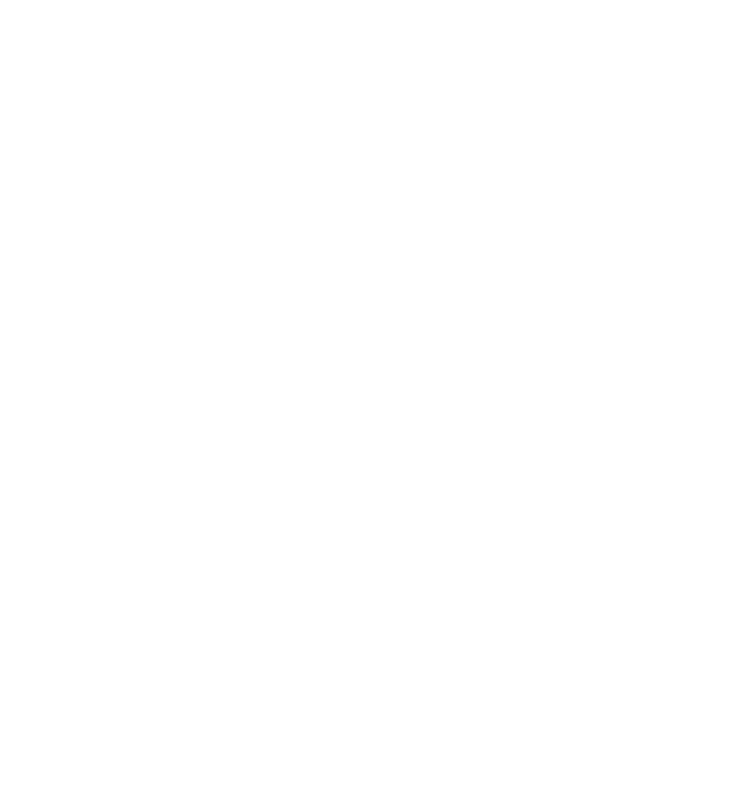
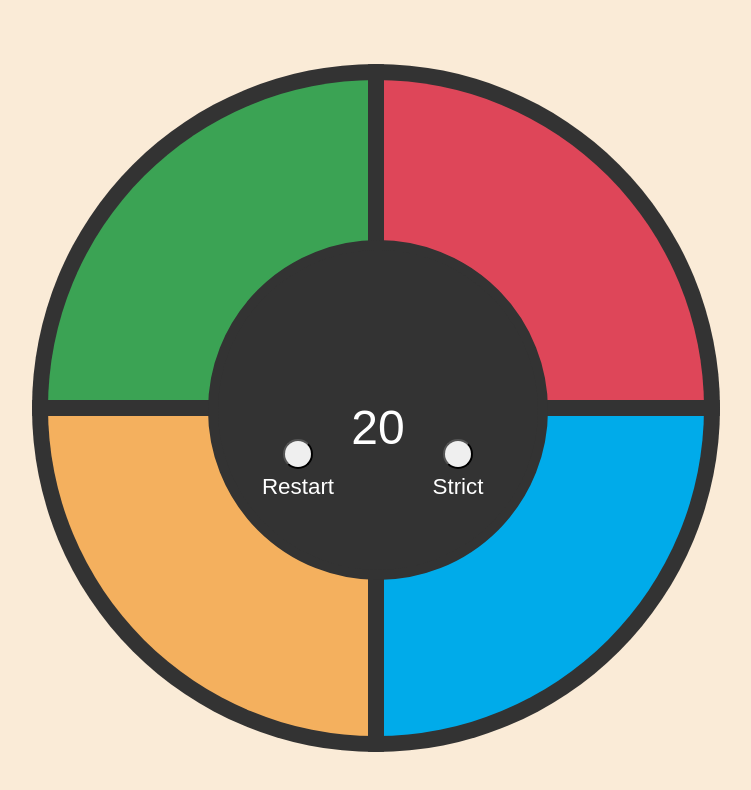
Before and after one commit to MiguelEnc/Simon-Says, a plain HTML site: page index.html in a window 1280 px wide. Shown: the whole page, without its empty margins (272-1023 px from the left). Drawn offline with Linux system fonts and the light colour scheme.

Commit message:
Designs game pad

```diff
--- a/css/style.css
+++ b/css/style.css
@@ -0,0 +1,107 @@
+
+.container {
+  display: flex;
+  justify-content: center;
+  font-family: fantasy;
+  align-items: center;
+  position: fixed;
+  color: white;
+  height: 100%;
+  width: 100%;
+}
+
+.groups {
+  width: 43em;
+  height: 43em;
+}
+
+.pad {
+  height: 20em;
+  width: 20em;
+}
+
+.center-pad {
+  background-color: #333;
+  border: 10px solid #333;
+  border-radius: 100%;
+  position: relative;
+  text-align: center;
+  height: 20em;
+  width: 20em;
+  left: 11em;
+  top: 11em;
+}
+
+.center-pad h2 {
+  font-size: 5em;
+  margin: 40px 0px 0px 50px;
+  position: fixed;
+}
+
+#stage {
+  font-size: 3em;
+  position: relative;
+  top: -11em;
+}
+
+.btn {
+  border-radius: 100%;
+  height: 30px;
+  width: 30px;
+}
+
+.btn:focus {
+  outline: none;
+}
+
+.configs {
+  position: relative;
+  top: -34em;
+}
+
+.config {
+  width: 50%;
+  float: left;
+}
+
+.config h4 {
+  font-weight: 100;
+  font-size: 1.4em;
+  margin: 5px;
+}
+
+.green {
+  border-top-left-radius: 100%;
+  background-color: #3BA354;
+  border-top: 1em solid #333;
+  border-left: 1em solid #333;
+  border-right: 0.5em solid #333;
+  border-bottom: 0.5em solid #333;
+}
+
+.red {
+  border-top-right-radius: 100%;
+  background-color: #DE4659;
+  border-top: 1em solid #333;
+  border-left: 0.5em solid #333;
+  border-right: 1em solid #333;
+  border-bottom: 0.5em solid #333;
+}
+
+.yellow {
+  border-bottom-left-radius: 100%;
+  background-color: #F4B05E;
+  border-top: 0.5em solid #333;
+  border-left: 1em solid #333;
+  border-right: 0.5em solid #333;
+  border-bottom: 1em solid #333;
+}
+
+.blue {
+  border-bottom-right-radius: 100%;
+  background-color: #00ABEA;
+  border-top: 0.5em solid #333;
+  border-left: 0.5em solid #333;
+  border-right: 1em solid #333;
+  border-bottom: 1em solid #333;
+}
--- a/index.html
+++ b/index.html
@@ -3,8 +3,33 @@
   <head>
     <link rel="stylesheet" type="text/css" href="css/style.css">
   </head>
-  <body>
-
+  <body style="background-color: antiquewhite;">
+    <div class="container">
+      <div class="groups">
+        <div class="group" style="float:left">
+          <div class="pad green"></div>
+          <div class="pad yellow"></div>
+        </div>
+        <div class="group" style="float:right">
+          <div class="pad red"></div>
+          <div class="pad blue"></div>
+        </div>
+        <div class="center-pad">
+          <h2>Simon</h2>
+          <span id="stage">20</span>
+          <div class="configs">
+            <div class="config">
+              <input type="button" class="btn" id="restart"></input>
+              <h4>Restart</h4>
+            </div>
+            <div class="config">
+              <input type="button" class="btn" id="strict"></input>
+              <h4>Strict</h4>
+            </div>
+          </div>
+        </div>
+      </div>
+    </div>
     <script src="js/script.js" type="text/javascript"></script>
   </body>
 </html>
```
